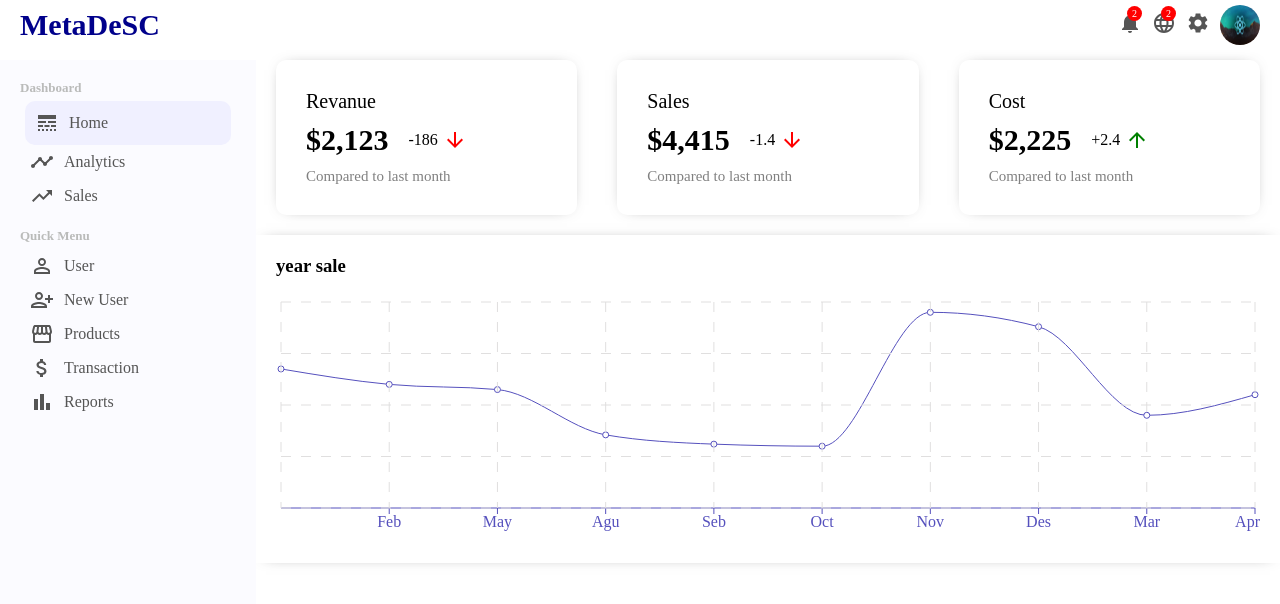
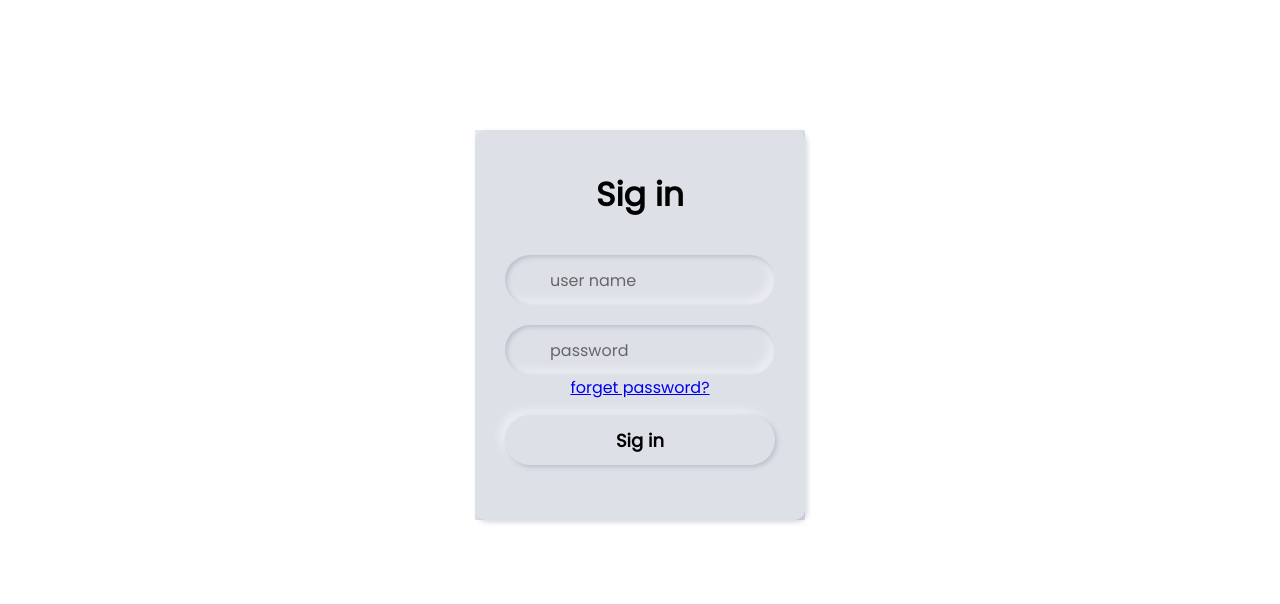
Before and after one commit to mohammadrezaarabameri/dashboard-admin-react, a React (Create React App) app: page / in a window 1280 px wide. Shown: the top 604 px of the page. Built offline with nearby package versions, Linux system fonts and the light colour scheme.

Commit message:
login page add

```diff
--- a/package.json
+++ b/package.json
@@ -10,6 +10,7 @@
     "@testing-library/jest-dom": "^5.16.5",
     "@testing-library/react": "^13.4.0",
     "@testing-library/user-event": "^13.5.0",
+    "axios": "^1.3.5",
     "react": "^18.2.0",
     "react-dom": "^18.2.0",
     "react-router-dom": "^6.10.0",
--- a/src/App.css
+++ b/src/App.css
@@ -2,10 +2,10 @@
     margin: 0;
 }
 
-.container {
+/* .container {
     display: flex;
     margin-top: 10px;
-}
+} */
 .link {
     text-decoration: none;
     color: inherit;
--- a/src/App.js
+++ b/src/App.js
@@ -3,19 +3,11 @@ import { useRoutes } from "react-router-dom";
 import routes from "./routes";
 import Topbar from "./components/topbar/topbar";
 import Sidebar from "./components/sidebar/Sidebar";
-import './App.css'
+import "./App.css";
 
 function App() {
   let router = useRoutes(routes);
-  return (
-    <div>
-      <Topbar />
-      <div className="container">
-        <Sidebar />
-        {router}
-      </div>
-    </div>
-  );
+  return <div>{router}</div>;
 }
 
 export default App;
--- /dev/null
+++ b/src/api/api.js
@@ -0,0 +1,13 @@
+const HOST = "http://116.203.61.236:4000";
+
+
+export const apiRoutes = {
+    registeration: {
+        register: `${HOST}/users`,
+        userRole: `${HOST}/organizations/roles`,
+        token: `${HOST}/channels/mychannel/chaincodes/chaincode/token`
+    },
+    asset:{
+        getAssetByOwner: `${HOST}/channels/mychannel/chaincodes/chaincode/assets/owner`
+    }
+}
--- a/src/components/sidebar/Sidebar.jsx
+++ b/src/components/sidebar/Sidebar.jsx
@@ -17,7 +17,7 @@ export default function Sidebar() {
         <div className="sidebarMenu">
             <h3 className='sidebarTittle'>Dashboard</h3>
             <ul className='sidebarList'>
-                <NavLink to="/" className={(link) => link.isActive ? "sidebarListItem active" : "link"}>
+                <NavLink to="/Home" className={(link) => link.isActive ? "sidebarListItem active" : "link"}>
 
                 <li className="sidebarListItem ">
 <LineStyleIcon className='sidebarIcon' />
--- a/src/pages/home/Home.css
+++ b/src/pages/home/Home.css
@@ -1,3 +1,11 @@
 .home {
     flex: 4;
 }
+.row {
+    display: flex;
+    margin-top: 10px;
+}
+.link {
+    text-decoration: none;
+    color: inherit;
+}
--- a/src/pages/home/Home.js
+++ b/src/pages/home/Home.js
@@ -1,14 +1,22 @@
-import React from 'react'
-import Feature from '../../components/features/Feature'
-import { xAxisData } from '../../data'
-import Chart from './../../components/chart/Chart'
-import './Home.css'
+import React from "react";
+import Feature from "../../components/features/Feature";
+import { xAxisData } from "../../data";
+import Chart from "./../../components/chart/Chart";
+import Topbar from "./../../components/topbar/topbar";
+import Sidebar from "./../../components/sidebar/Sidebar";
+import "./Home.css";
 
 export default function Home() {
   return (
-    <div className='home'>
-      <Feature />
-      <Chart grid tittle="year sale" data={xAxisData} datakey="sale" />
-    </div>
-  )
+    <>
+      <Topbar />
+      <div className="row">
+        <Sidebar />
+      <div className="home">
+        <Feature />
+        <Chart grid tittle="year sale" data={xAxisData} datakey="sale" />
+      </div>
+      </div>
+    </>
+  );
 }
--- /dev/null
+++ b/src/pages/login/Login.css
@@ -0,0 +1,125 @@
+@import url('https://fonts.googleapis.com/css2?family=Poppins&display=swap');
+*{
+  margin:0;
+  padding: 0;
+  box-sizing: border-box;
+  font-family: 'Poppins', sans-serif;
+}
+
+.html,.body{
+  display: flex;
+  justify-content: center;
+  margin-top: 65px;
+}
+
+.body{
+  align-items: center;
+  place-items: center;
+  text-align: center;
+  background: #dde1e7;
+}
+
+.container{
+height: 100%;
+  width: 330px;
+  background: #dde1e7;
+  border-radius: 10px;
+  padding: 40px 30px;
+  box-shadow: -3px -3px 7px #ffffff73,
+              2px 2px 5px rgba(94, 104, 121, 0.288);
+}
+
+.container .tittle{
+  font-size: 33px;
+  font-weight: 600;
+  margin-bottom: 35px;
+  color: #000;
+}
+
+.container .login{
+  height: 50px;
+  width: 100%;
+  display: flex;
+  position: relative;
+}
+
+.login input{
+  height: 100%;
+  width: 100%;
+  padding-left: 45px;
+  font-size: 18px;
+  outline: none;
+  border: none;
+  color: #595959;
+  background: #dde1e7;
+  border-radius: 25px;
+  box-shadow: inset 2px 2px 5px #babecc,
+              inset -5px -5px 10px #ffffff73;
+}
+
+.login input:focus ~ label{
+  box-shadow: inset 2px 2px 5px #babecc,
+              inset -1px -1px 2px #ffffff73;
+}
+
+.login:nth-child(2){
+  margin-top: 20px;
+}
+
+.login span{
+  position: absolute;
+  width: 50px;
+  line-height: 50px;
+  color: #595959;
+}
+
+.login label{
+  position: absolute;
+  top: 50%;
+  left: 45px;
+  pointer-events: none;
+  color: #666666;
+  transform: translateY(-50%);
+}
+
+
+.login input:focus ~ label{
+  opacity: 0;
+}
+
+.forgot{
+  text-align: left;
+  margin: 10px 0 10px 5px;
+}
+
+.forgot Link{
+  font-size: 16px;
+  color: #3498db;
+  text-decoration: none;
+}
+
+.forgot:hover Link{
+  text-decoration: underline;
+}
+
+button{
+  margin: 15px 0;
+  width: 100%;
+  height: 50px;
+  color: #000;
+  font-size: 18px;
+  font-weight: 600;
+  background: #dde1e7;
+  border: none;
+  outline: none;
+  cursor: pointer;
+  border-radius: 25px;
+  box-shadow: 2px 2px 5px #babecc,
+              -5px -5px 10px #ffffff73;
+}
+
+button:focus{
+  color: #3498db;
+  box-shadow: inset 2px 2px 5px #babecc,
+              inset -5px -5px 10px #ffffff73;
+}
--- /dev/null
+++ b/src/pages/login/Login.js
@@ -0,0 +1,95 @@
+import React, { useState } from "react";
+import "./Login.css";
+import axios from "axios";
+import { useNavigate, Link } from "react-router-dom";
+import { apiRoutes } from "../../api/api";
+
+export default function Login() {
+  const navigate = useNavigate();
+  const [userName, setUserName] = useState("");
+  const [password, setPassword] = useState("");
+
+  const changeUser = (e) => {
+    setUserName(e.target.value);
+  };
+
+  const changePassword = (e) => {
+    setPassword(e.target.value);
+  };
+
+  const submitBtn = (e) => {
+    e.preventDefault();
+
+    const data = {
+      username: userName,
+      password: password,
+    };
+    sendRegisterReq(data);
+  };
+
+  const sendRegisterReq = (reqData) => {
+    axios
+      .post(apiRoutes.registeration.register, {
+        ...reqData,
+      })
+      .then((res) => {
+        console.log(res);
+        let { data } = res;
+        if (data.token && data.token !== undefined && data.token !== null) {
+          localStorage.setItem("token", data.token);
+          setRoleAccess(reqData.username);
+        }
+      });
+  };
+
+  const setRoleAccess = (currUser) => {
+    const token = localStorage.getItem("token");
+
+    axios
+      .get(apiRoutes.registeration.userRole, {
+        headers: {
+          Authorization: `Bearer ${token}`,
+        },
+      })
+      .then((res) => {
+        let { data } = res; // let data = res.data
+        let userRole = data.message.filter(
+          (userObj) => userObj.username === currUser
+        )[0];
+
+        switch (userRole.role) {
+          case "Warehouse":
+            window.location.replace("Warehouse.js");
+            return;
+          default:
+            navigate("/Home");
+            return;
+        }
+      });
+  };
+  return (
+    <div className="html">
+      <div className="body">
+        <div className="container">
+          <div className="tittle">Sig in</div>
+          <form onSubmit={submitBtn}>
+            <div className="login">
+              <span class="fas fa-user"></span>
+              <input type="text" onChange={changeUser}></input>
+              <label>user name</label>
+            </div>
+            <div className="login">
+              <span class="fas fa-user"></span>
+              <input type="number" onChange={changePassword}></input>
+              <label>password</label>
+            </div>
+            <div className="forget">
+              <Link to="">forget password?</Link>
+            </div>
+            <button type="submit">Sig in</button>
+          </form>
+        </div>
+      </div>
+    </div>
+  );
+}
--- a/src/pages/users/UserList.js
+++ b/src/pages/users/UserList.js
@@ -1,7 +1,15 @@
-import React from 'react'
+import React from "react";
+import Topbar from "../../components/topbar/topbar";
+import Sidebar from "../../components/sidebar/Sidebar";
 
 export default function UserList() {
   return (
-    <div>User</div>
-  )
+    <div>
+      <Topbar />
+      <div className="row">
+        <Sidebar />
+        <div>user</div>
+      </div>
+    </div>
+  );
 }
--- a/src/routes.js
+++ b/src/routes.js
@@ -2,9 +2,11 @@ import Home from "./pages/home/Home";
 import UserList from "./pages/users/UserList";
 import NewUser from "./pages/newUser/NewUser";
 import Products from "./pages/products/Products";
+import Login from "./pages/login/Login";
 
 let routes = [
-  { path: "/", element: <Home /> },
+  { path: "/", element: <Login /> },
+  { path: "/Home", element: <Home /> },
   { path: "/users", element: <UserList /> },
   { path: "/newUser", element: <NewUser /> },
   { path: "/products", element: <Products /> },
```
Also changed, not shown: 1 other file (tests, documents, lock files or other folders).
